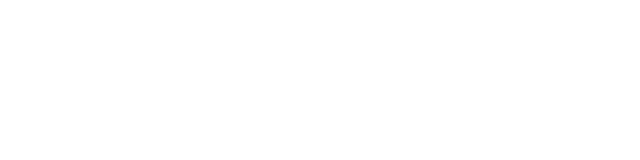
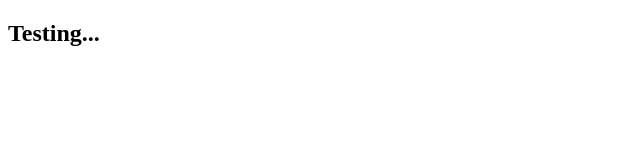
Before and after one commit to GoranTrajanovic/digital-library, a Next.js app: page /new in a window 1280 px wide. Before the commit this address had no page. Shown: the top 160 px of the page, without its empty margins (0-640 px from the left). Built offline with nearby package versions, Linux system fonts and the light colour scheme.

Commit message:
Moved viewport meta and title to _app.js. Updated Layout.js. Added setup for Sass global variable support in next.config.js.

```diff
--- a/helper_functions/RFCs_From_a_List.js
+++ b/helper_functions/RFCs_From_a_List.js
@@ -25,7 +25,7 @@ COMPONENT_LIST.forEach(componentName => {
 		".js",
 		`import styles from './${componentName}.module.sass';\n
 export default function ${componentName}() {
-    return <></>;
+    return (<></>);
 }`
 	);
 	writeToFile(componentName, ".module.sass", "");
--- a/modules/Layout/Layout.js
+++ b/modules/Layout/Layout.js
@@ -1,5 +1,13 @@
+import Header from "../Header/Header";
+import Footer from "../Footer/Footer";
 import styles from "./Layout.module.sass";
 
-export default function Layout() {
-	return <></>;
+export default function Layout({ children }) {
+	return (
+		<>
+			<Header />
+			{children}
+			<Footer />
+		</>
+	);
 }
--- a/next.config.js
+++ b/next.config.js
@@ -1,3 +1,9 @@
+const path = require("path");
+
 module.exports = {
 	reactStrictMode: true,
+	sassOptions: {
+		includePaths: [path.join(__dirname, "styles")],
+		prependData: `@import "styles/globals.sass"`,
+	},
 };
--- a/pages/_app.js
+++ b/pages/_app.js
@@ -1,11 +1,18 @@
-import "../styles/globals.css";
+import Head from "next/head";
 import Layout from "../modules/Layout/Layout";
+// import "../styles/globals.css";
 
 function MyApp({ Component, pageProps }) {
 	return (
-		<Layout>
-			<Component {...pageProps} />
-		</Layout>
+		<>
+			<Head>
+				<meta name="viewport" content="initial-scale=1.0, width=device-width" />
+				<title>Digital Library</title>
+			</Head>
+			<Layout>
+				<Component {...pageProps} />
+			</Layout>
+		</>
 	);
 }
 
--- a/pages/_document.js
+++ b/pages/_document.js
@@ -5,12 +5,7 @@ class MyDocument extends Document {
 		return (
 			<Html lang="en">
 				<Head>
-					<title>Digital Library</title>
 					<link rel="icon" href="/favicon.png" />
-					<meta
-						name="viewport"
-						content="initial-scale=1.0, width=device-width"
-					/>
 					<link
 						href="https://fonts.googleapis.com/css2?family=Poppins:wght@400;600&display=swap"
 						rel="stylesheet"
--- a/pages/index.js
+++ b/pages/index.js
@@ -1,3 +1,3 @@
 export default function Home() {
-	return <div></div>;
+	return <></>;
 }
--- /dev/null
+++ b/pages/new/index.js
@@ -0,0 +1,7 @@
+export default function New() {
+	return (
+		<>
+			<h2>Testing...</h2>
+		</>
+	);
+}
--- a/styles/globals.css
+++ b/styles/globals.css
@@ -2,8 +2,7 @@ html,
 body {
 	padding: 0;
 	margin: 0;
-	font-family: -apple-system, BlinkMacSystemFont, Segoe UI, Roboto, Oxygen,
-		Ubuntu, Cantarell, Fira Sans, Droid Sans, Helvetica Neue, sans-serif;
+	font-family: "Poppins", sans-serif;
 }
 
 a {
--- /dev/null
+++ b/styles/globals.sass
@@ -0,0 +1 @@
+$primary-color: pink
```
